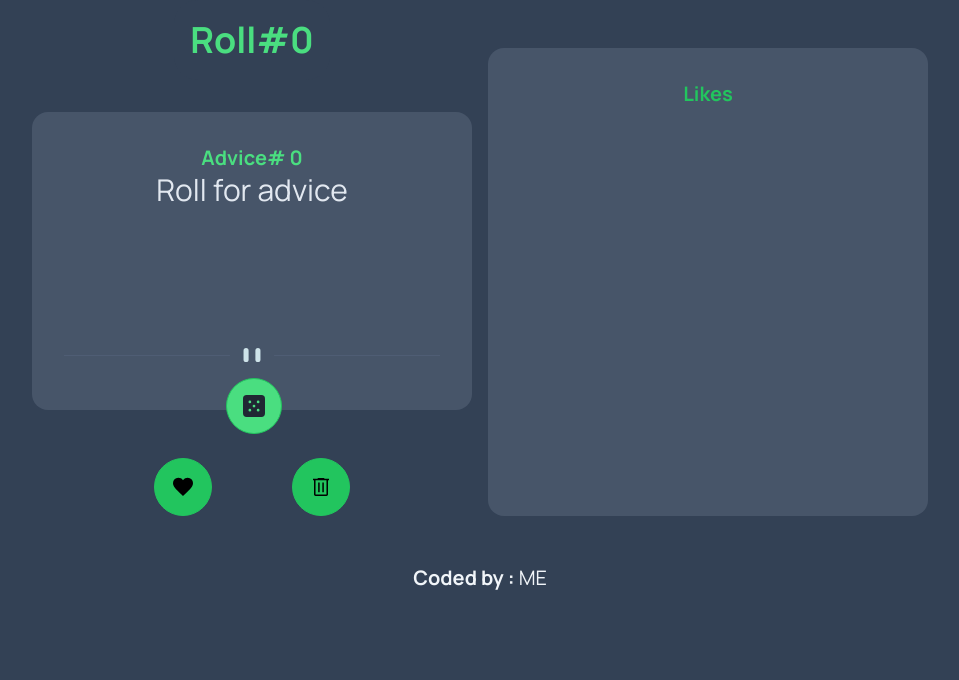
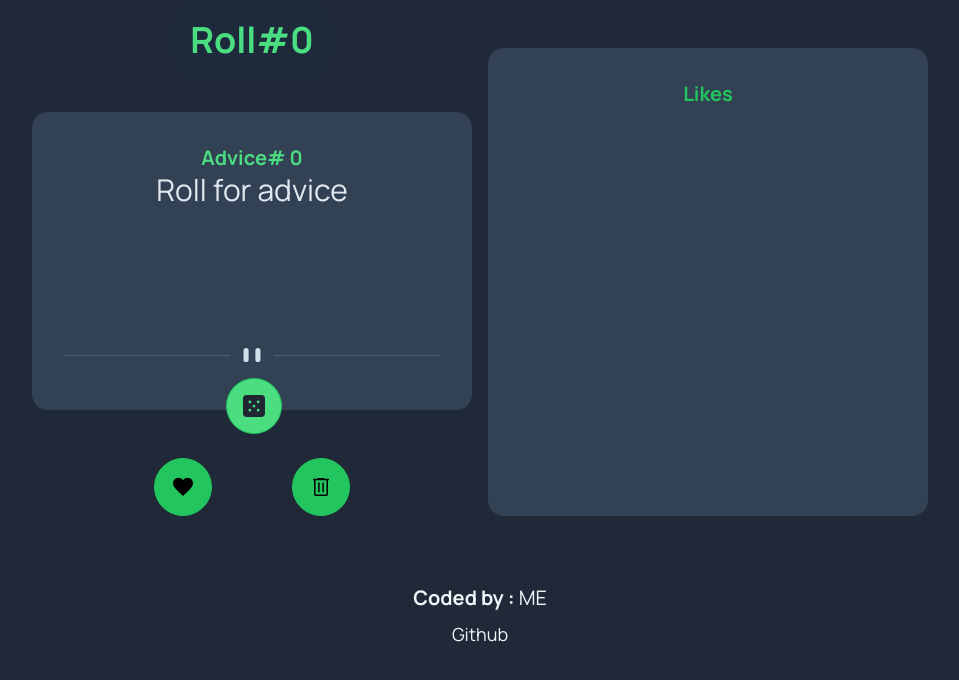
Before and after one commit to Denito37/advice_generator, a React (Vite) app: page / in a window 1280 px wide. Shown: the top 680 px of the page, without its empty margins (160-1119 px from the left). Built offline with nearby package versions, Linux system fonts and the light colour scheme.

Commit message:
site styling changed

```diff
--- a/src/App.jsx
+++ b/src/App.jsx
@@ -28,7 +28,7 @@ function App() {
   }
 
   return (
-    <div className=" md:grid md:grid-cols-2 md:max-w-4xl md:mx-auto md:gap-x-4">
+    <div className=" mx-6 md:grid md:grid-cols-2 md:max-w-4xl md:mx-auto md:gap-x-4">
       <div>
       <Header count = {count} />
       <Roll advice={advice} id = {id} counter={counter} setQuote = {setQuote} />
--- a/src/components/footer.jsx
+++ b/src/components/footer.jsx
@@ -2,10 +2,13 @@
 export default function Footer(){
     return(
         <>
-            <footer className=" text-center col-span-2">
-                <h2 className=" text-slate-100 text-xl font-bold">
+            <footer className="text-center col-span-2 p-4">
+                <h2 className=" text-slate-100 text-xl font-bold p-1">
                     Coded by :
                     <a href="https://denito37.github.io/wdp/" target="_blank" rel="noopener noreferrer"> ME</a>
+                </h2>
+                <h2 className=" text-slate-100 text-lg text-center font-bold p-1">
+                    <a href="https://github.com/Denito37" target="_blank" rel="noopener noreferrer">Github</a>
                 </h2>
             </footer>
         </>
--- a/src/components/header.jsx
+++ b/src/components/header.jsx
@@ -1,7 +1,7 @@
 
 export default function Header({count}){
     return(
-        <div className="px-4 py-1 w-fit mx-auto rounded-3xl bg-slate-700">
+        <div className="px-4 py-1 w-fit mx-auto rounded-3xl bg-slate-800">
             <header>
                 <h1 className="my-4 text-center text-4xl font-bold text-green-400">Roll#{count}</h1>
             </header>
--- a/src/components/likes.jsx
+++ b/src/components/likes.jsx
@@ -5,7 +5,7 @@ export default function Likes({list}){
     const likeList = list.map(li => <li>{li}</li>)
 
     return(
-        <section className="bg-slate-600 rounded-2xl max-w-md md:min-w-full mx-auto my-12 p-8">
+        <section className="bg-slate-700 rounded-2xl max-w-md md:min-w-full mx-auto my-12 p-8">
             <h4 className=" text-green-500 font-bold text-center text-xl">Likes</h4>
             <p className="text-slate-200 text-xl p-6">{likeList}</p>
         </section>
--- a/src/components/rollAdvice.jsx
+++ b/src/components/rollAdvice.jsx
@@ -8,7 +8,7 @@ export default function Advice({counter , setQuote, advice, id}){
 
     return(
         <>
-            <section className="grid bg-slate-600 max-w-md min-h-fit border-0 rounded-2xl p-8 mx-auto my-8 relative ">
+            <section className="grid bg-slate-700 max-w-md min-h-fit border-0 rounded-2xl p-8 mx-auto my-8 relative ">
                 <h4 className=" text-green-400 text-center text-xl font-bold">Advice# {id} </h4>
                 <p className=" text-slate-200 text-center h-40 text-3xl overflow-scroll">{advice}</p>
                 <img src={DividerDesktop} alt="divider" className="my-4" />
--- a/src/index.css
+++ b/src/index.css
@@ -11,7 +11,7 @@
 }
 body{
   --tw-bg-opacity: 1;
-    background-color: rgb(51 65 85 / var(--tw-bg-opacity));
+    background-color: rgb(31 41 55 / var(--tw-bg-opacity));
 }
 .dice{
   position: absolute;
```
